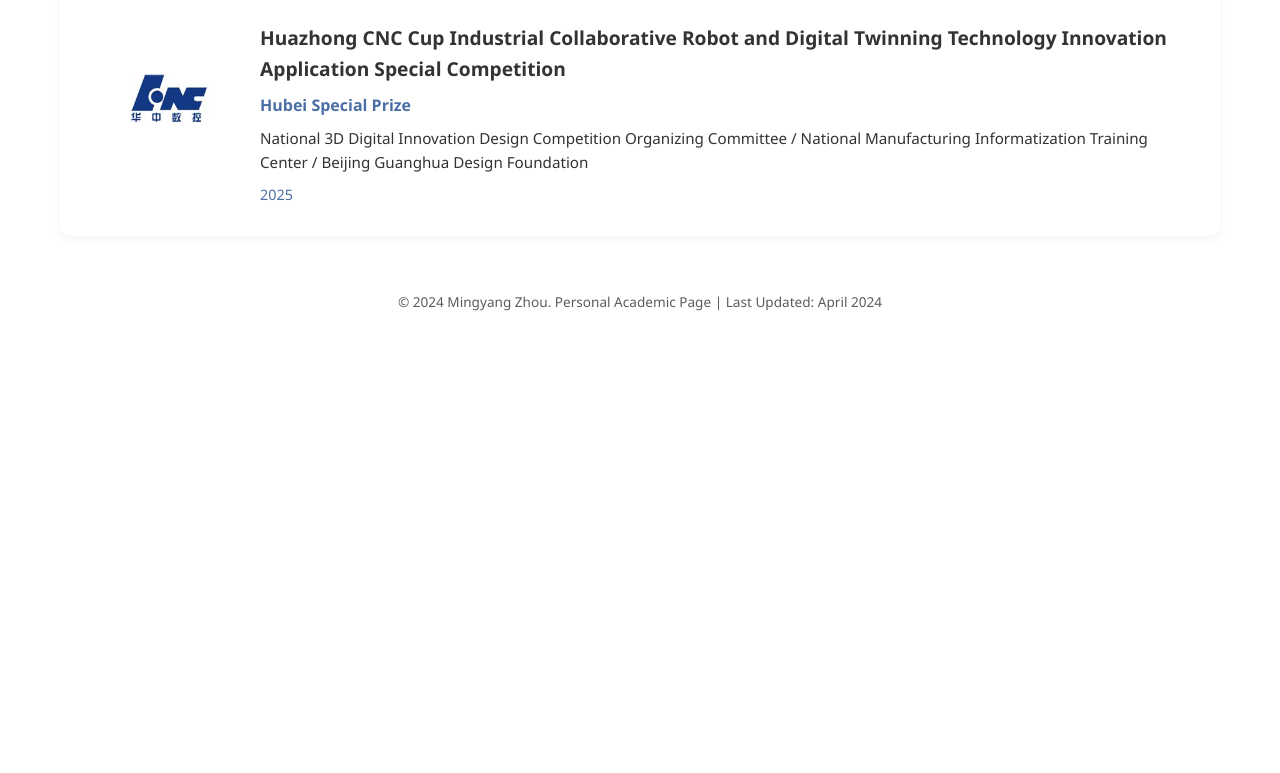
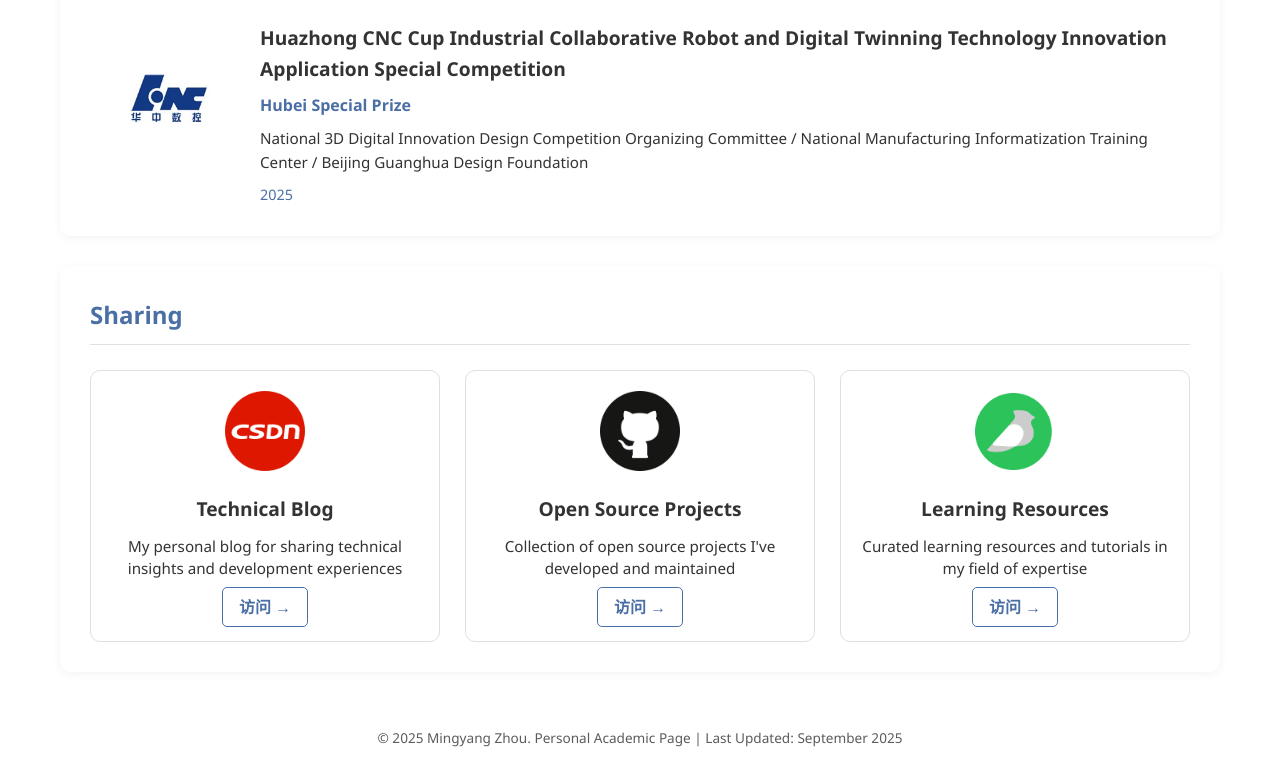
Before and after one commit to AaronChou313/AaronChou313.github.io, a plain HTML site: page index.html in a window 1280 px wide. Shown: the part 1910-2683 px from the top of the page. Before the commit the page ends 2248 px from the top, so only its background shows below. Drawn offline with Linux system fonts and the light colour scheme.

Commit message:
update sharings

```diff
--- a/index.html
+++ b/index.html
@@ -19,6 +19,7 @@
                 <li><a href="#awards" id="nav-awards"></a></li>
                 <li><a href="#publications" id="nav-publications"></a></li>
                 <li><a href="#journal" id="nav-journal"></a></li>
+                <li><a href="#sharing" id="nav-sharing"></a></li>
             </ul>
             <div class="nav-controls">
                 <button class="control-btn" id="theme-toggle"></button>
@@ -92,6 +93,12 @@
             <h2 id="journal-title"></h2>
             <div id="journal-list"></div>
         </section>
+
+        <!-- Sharing Section -->
+        <section id="sharing">
+            <h2 id="sharing-title"></h2>
+            <div id="sharing-list" class="sharing-grid"></div>
+        </section>
     </div>
 
     <footer>
--- a/script.js
+++ b/script.js
@@ -136,6 +136,50 @@ const journalData = {
     ]
 };
 
+// 其他共享数据
+const sharingData = {
+    en: [
+        {
+            logo: "blog.png",
+            name: "Technical Blog",
+            description: "My personal blog for sharing technical insights and development experiences",
+            link: "https://blog.csdn.net/qq_39599112?spm=1000.2115.3001.10640"
+        },
+        {
+            logo: "project.png",
+            name: "Open Source Projects",
+            description: "Collection of open source projects I've developed and maintained",
+            link: "https://github.com/AaronChou313"
+        },
+        {
+            logo: "tutorial.png",
+            name: "Learning Resources",
+            description: "Curated learning resources and tutorials in my field of expertise",
+            link: "https://www.yuque.com/zhoumingyang-mhzvi"
+        }
+    ],
+    zh: [
+        {
+            logo: "blog.png",
+            name: "技术博客",
+            description: "分享技术见解和开发经验的个人博客",
+            link: "https://blog.csdn.net/qq_39599112?spm=1000.2115.3001.10640"
+        },
+        {
+            logo: "project.png",
+            name: "开源项目",
+            description: "我开发和维护的开源项目集合",
+            link: "https://github.com/AaronChou313"
+        },
+        {
+            logo: "tutorial.png",
+            name: "学习资源",
+            description: "精选的学习资源和专业教程",
+            link: "https://www.yuque.com/zhoumingyang-mhzvi"
+        }
+    ]
+};
+
 const translations = {
     zh: {
         "nav-about": "关于我",
@@ -165,8 +209,10 @@ const translations = {
         "lang-toggle": "🌐",
         "page-title": "周明杨 - 个人学术主页",
         "nav-brand": "周明杨",
-        "footer-text": "© 2024 周明杨. 个人学术主页 | 最后更新: 2024年4月",
-        "news-link": "新闻链接"
+        "footer-text": "© 2025 周明杨. 个人学术主页 | 最后更新: 2025年9月",
+        "news-link": "新闻链接",
+        "sharing-title": "其他共享",
+        "nav-sharing": "其他共享"
     },
     en: {
         "nav-about": "About",
@@ -196,8 +242,10 @@ const translations = {
         "lang-toggle": "🌐",
         "page-title": "Mingyang Zhou - Personal Academic Page",
         "nav-brand": "Mingyang Zhou",
-        "footer-text": "© 2024 Mingyang Zhou. Personal Academic Page | Last Updated: April 2024",
-        "news-link": "News Link"
+        "footer-text": "© 2025 Mingyang Zhou. Personal Academic Page | Last Updated: September 2025",
+        "news-link": "News Link",
+        "sharing-title": "Sharing",
+        "nav-sharing": "Sharing"
     }
 };
 
@@ -224,6 +272,7 @@ function updatePageLanguage(lang) {
     document.getElementById('nav-awards').textContent = translations[lang]["nav-awards"];
     document.getElementById('nav-publications').textContent = translations[lang]["nav-publications"];
     document.getElementById('nav-journal').textContent = translations[lang]["nav-journal"];
+    document.getElementById('nav-sharing').textContent = translations[lang]["nav-sharing"];
 
     // Update profile section
     document.getElementById('name').textContent = translations[lang].name;
@@ -250,6 +299,7 @@ function updatePageLanguage(lang) {
     document.getElementById('awards-title').textContent = translations[lang]['awards-title'];
     document.getElementById('publications-title').textContent = translations[lang]['publications-title'];
     document.getElementById('journal-title').textContent = translations[lang]['journal-title'];
+    document.getElementById('sharing-title').textContent = translations[lang]['sharing-title'];
 
     // Update footer
     document.getElementById('footer-text').textContent = translations[lang]['footer-text'];
@@ -269,6 +319,9 @@ function updatePageLanguage(lang) {
 
     // Update journal section
     updateJournalSection(lang);
+
+    // Update sharing section
+    updateSharingSection(lang);
 }
 
 function updateEducationSection(lang) {
@@ -348,6 +401,30 @@ function updateJournalSection(lang) {
     }
 }
 
+// 添加更新分享部分的函数
+function updateSharingSection(lang) {
+    const sharingList = document.getElementById('sharing-list');
+    sharingList.innerHTML = '';
+
+    sharingData[lang].forEach(item => {
+        const sharingItem = document.createElement('div');
+        sharingItem.className = 'sharing-item';
+
+        sharingItem.innerHTML = `
+            <div class="sharing-logo">
+                <img src="src/${item.logo}" alt="${item.name}" onerror="this.style.display='none'">
+            </div>
+            <div class="sharing-content">
+                <h3 class="sharing-name">${item.name}</h3>
+                <p class="sharing-description">${item.description}</p>
+                <a href="${item.link}" class="sharing-link" target="_blank">访问 →</a>
+            </div>
+        `;
+
+        sharingList.appendChild(sharingItem);
+    });
+}
+
 langToggle.addEventListener('click', () => {
     currentLang = currentLang === 'en' ? 'zh' : 'en';
     updatePageLanguage(currentLang);
--- a/style.css
+++ b/style.css
@@ -428,6 +428,88 @@ body {
     }
 }
 
+/* Sharing Section */
+#sharing h2 {
+    color: var(--link-color);
+    margin-bottom: 25px;
+    padding-bottom: 10px;
+    border-bottom: 1px solid var(--border-color);
+}
+
+.sharing-grid {
+    display: grid;
+    grid-template-columns: repeat(auto-fill, minmax(300px, 1fr));
+    gap: 25px;
+}
+
+.sharing-item {
+    border: 1px solid var(--border-color);
+    border-radius: 10px;
+    padding: 20px;
+    transition: transform 0.3s, box-shadow 0.3s;
+    background-color: var(--section-bg);
+}
+
+.sharing-item:hover {
+    transform: translateY(-5px);
+    box-shadow: var(--shadow);
+}
+
+.sharing-logo {
+    text-align: center;
+    margin-bottom: 15px;
+}
+
+.sharing-logo img {
+    width: 80px;
+    height: 80px;
+    object-fit: contain;
+}
+
+.sharing-content {
+    text-align: center;
+}
+
+.sharing-name {
+    font-size: 1.2rem;
+    margin-bottom: 10px;
+    color: var(--text-color);
+}
+
+.sharing-description {
+    font-size: 0.95rem;
+    margin-bottom: 15px;
+    line-height: 1.5;
+    color: var(--text-color);
+}
+
+.sharing-link {
+    color: var(--link-color);
+    text-decoration: none;
+    font-weight: bold;
+    padding: 8px 16px;
+    border: 1px solid var(--link-color);
+    border-radius: 5px;
+    transition: all 0.3s;
+}
+
+.sharing-link:hover {
+    background-color: var(--link-color);
+    color: white;
+    text-decoration: none;
+}
+
+/* 响应式设计 */
+@media (max-width: 768px) {
+    .sharing-grid {
+        grid-template-columns: 1fr;
+    }
+
+    .sharing-item {
+        padding: 15px;
+    }
+}
+
 /* 隐藏模块 */
 .hidden {
     display: none;
```
Also changed, not shown: src/blog.png (added), src/project.png (added), src/tutorial.png (added).
